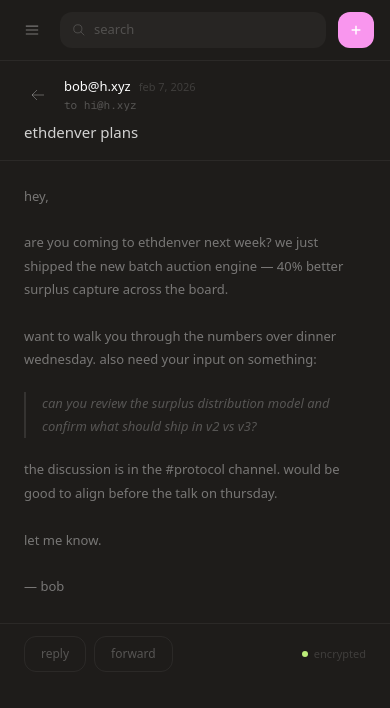
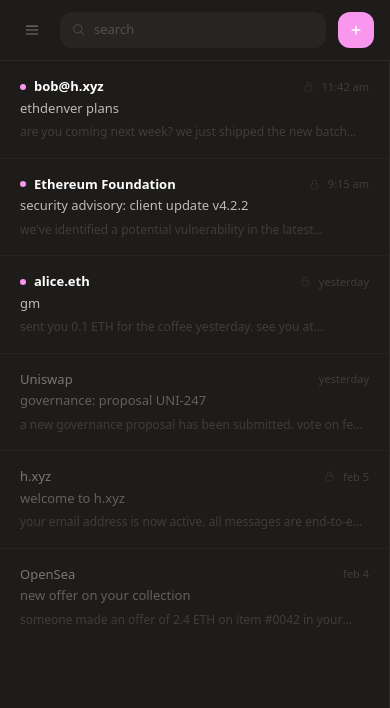
Before and after one commit to keypad/h.xyz, a Next.js app: page /email in a window 390 px wide. Shown: the top 708 px of the page. Built offline with nearby package versions, Linux system fonts and the light colour scheme.

Commit message:
fix: mobile email detail overlay opacity and default selection

```diff
--- a/app/globals.css
+++ b/app/globals.css
@@ -90,11 +90,9 @@ body {
 
 @keyframes slideright {
 	from {
-		opacity: 0;
 		transform: translateX(100%);
 	}
 	to {
-		opacity: 1;
 		transform: translateX(0);
 	}
 }
--- a/components/email/context.tsx
+++ b/components/email/context.tsx
@@ -23,7 +23,7 @@ const Context = createContext<State>(null!)
 
 export function Provider({ children }: { children: ReactNode }) {
 	const [folder, setFolder] = useState("inbox")
-	const [selected, setSelected] = useState<number | null>(1)
+	const [selected, setSelected] = useState<number | null>(null)
 	const [composing, setComposing] = useState(false)
 	const [search, setSearch] = useState("")
 	const [mobile, setMobile] = useState(false)
```
